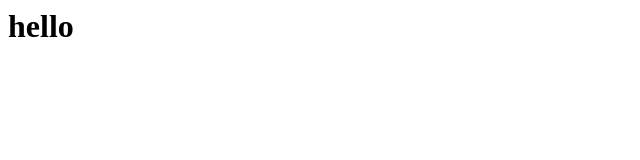
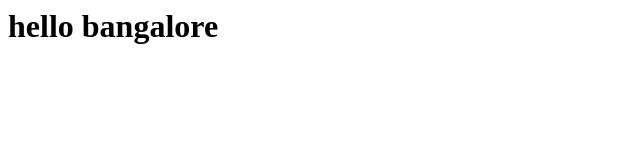
Before and after one commit to lokeshwar1272004/dummyrepo, a plain HTML site: page index.html in a window 1280 px wide. Shown: the whole page, without its empty margins (0-640 px from the left). Drawn offline with Linux system fonts and the light colour scheme.

Commit message:
Update index.html
bangalore

```diff
--- a/index.html
+++ b/index.html
@@ -1 +1 @@
-<h1>hello</h1>
+<h1>hello bangalore</h1>
```
